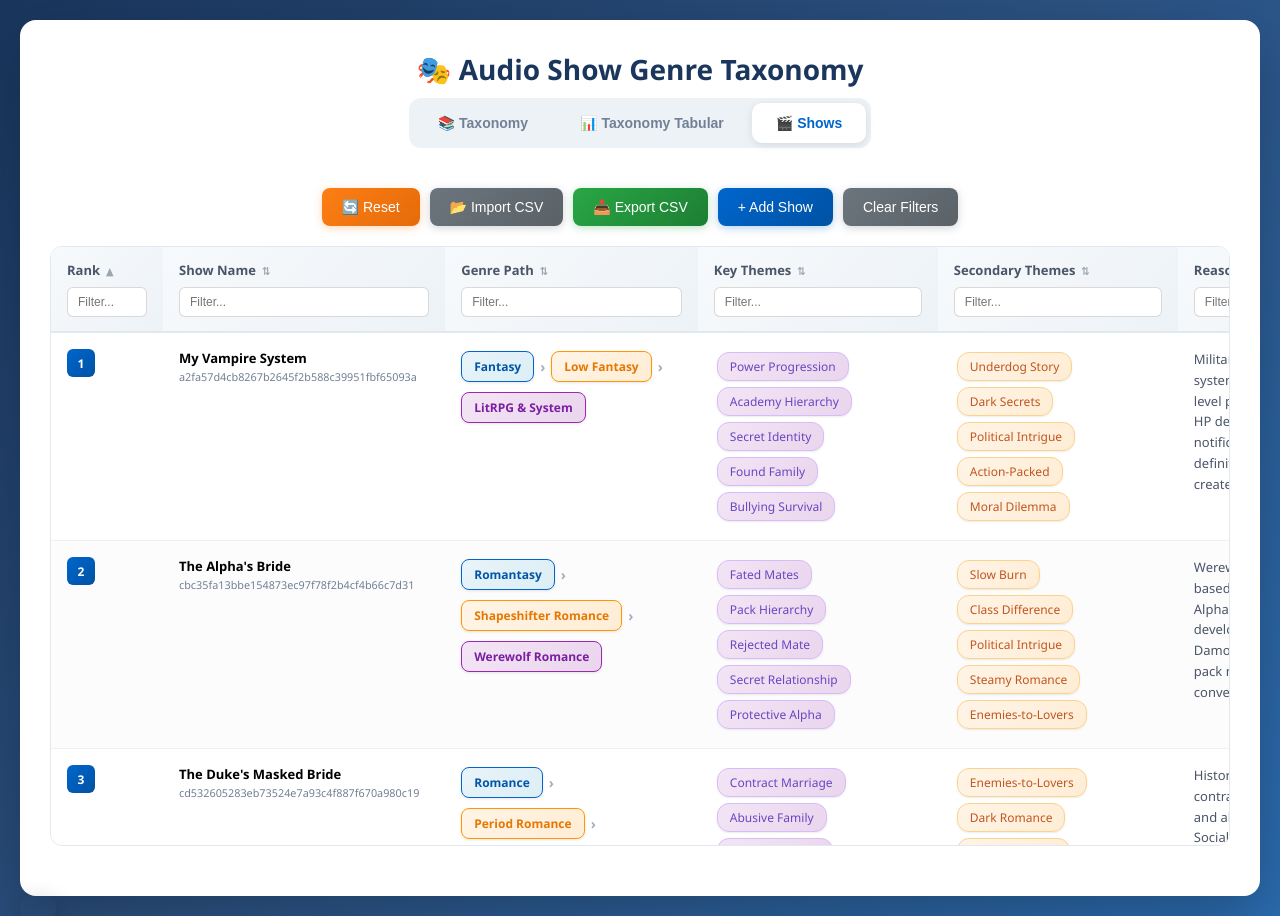
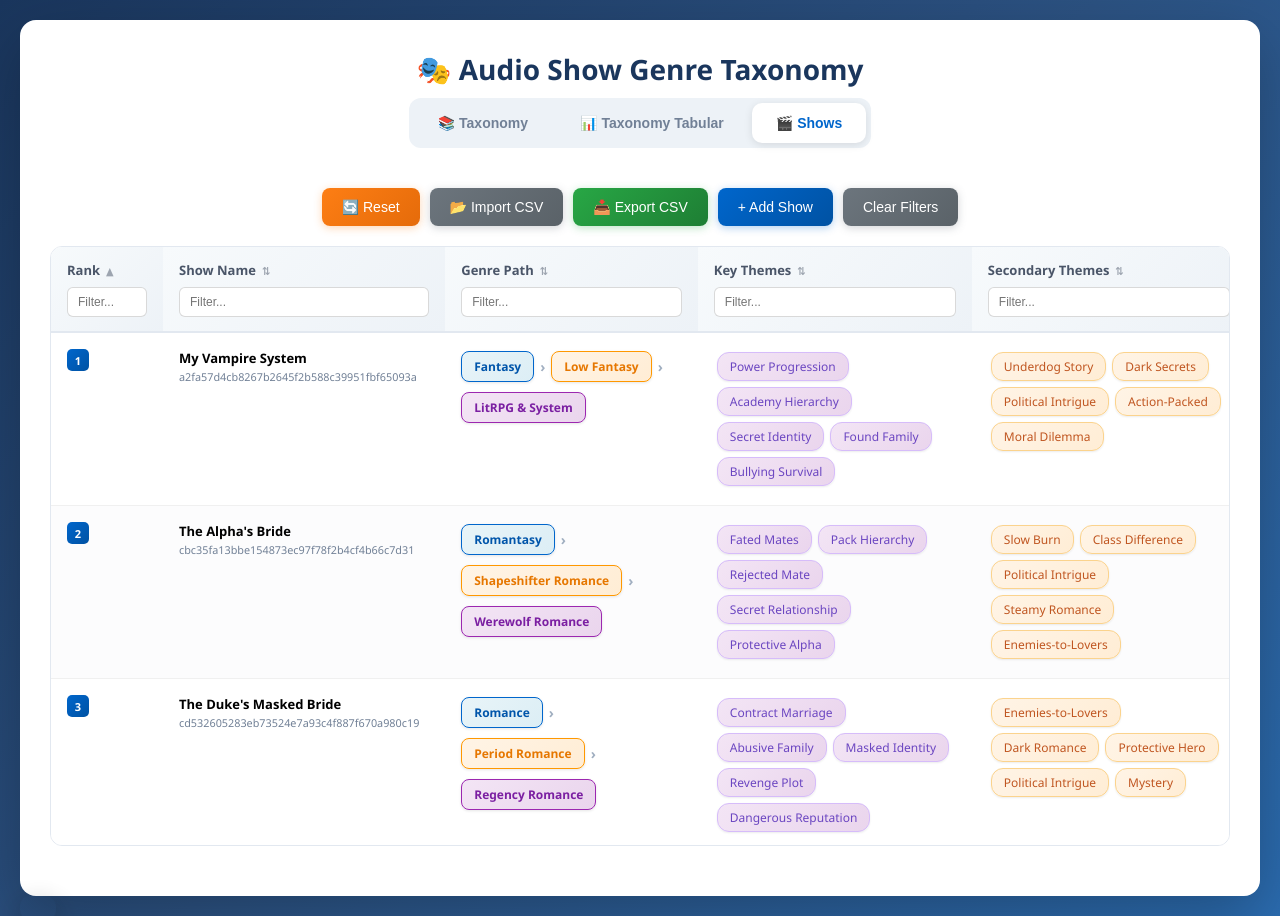
Before and after one commit to mehtabhavesh-code/Kevin_report, a plain HTML site: page index.html in a window 1280 px wide. Both pictures are taken after a click on the button "🎬 Shows". Drawn offline with Linux system fonts and the light colour scheme.

Commit message:
Update index.html

```diff
--- a/index.html
+++ b/index.html
@@ -1,4 +1,3 @@
-
 <!DOCTYPE html>
 <html lang="en">
 <head>
@@ -189,7 +188,8 @@
         .cell-text { font-size: 13px; line-height: 1.6; color: #4a5568; }
         .cell-empty { color: #a0aec0; font-style: italic; }
         /* Shows specific - MODIFIED */
-        .show-rank { display: inline-flex; align-items: center; justify-content: center; min-width: 28px; height: 28px; padding: 0 6px; background: linear-gradient(135deg, #0066cc, #0052a3); color: white; border-radius: 6px; font-weight: 700; font-size: 12px; }
+        .show-rank { display: inline-flex; align-items: center; justify-content: center; min-width: 22px; height: 22px; padding: 0 4px; background: linear-gradient(135deg, #0066cc, #0052a3); color: white; border-radius: 5px; font-weight: 700; font-size: 11px; }
+        .show-name-cell { word-wrap: break-word; overflow-wrap: break-word; }
         .show-actions { display: flex; gap: 4px; flex-wrap: wrap; }
         .show-edit-btn, .show-delete-btn { border: none; padding: 6px 8px; border-radius: 5px; cursor: pointer; font-size: 11px; font-weight: 500; transition: all 0.2s; white-space: nowrap; }
         .show-edit-btn { background: linear-gradient(135deg, #0066cc, #0052a3); color: white; }
@@ -810,11 +810,11 @@
 
             // MODIFIED: New column order and widths
             const cols = [
-                {key:'branch',label:'Genre Path',group:'hierarchy',minW:'176px'},      // 80% of 220px
-                {key:'definition',label:'Definition',group:'content',minW:'336px'},    // +20% of 280px
-                {key:'keyThemes',label:'Key Themes',group:'content',minW:'360px'},     // 2x of 180px
-                {key:'secondaryThemes',label:'Secondary Themes',group:'content',minW:'360px'}, // 2x of 180px
-                {key:'examples',label:'Examples',group:'content',minW:'180px'}         // Moved after themes
+                {key:'branch',label:'Genre Path',group:'hierarchy',minW:'123px'},      // 70% of 176px
+                {key:'definition',label:'Definition',group:'content',minW:'362px'},    // +26px from genre path savings
+                {key:'keyThemes',label:'Key Themes',group:'content',minW:'387px'},     // +27px from genre path savings
+                {key:'secondaryThemes',label:'Secondary Themes',group:'content',minW:'360px'},
+                {key:'examples',label:'Examples',group:'content',minW:'180px'}
             ];
             COMPARISON_KEYS.forEach(k => cols.push({key:'comp_'+k,label:COMPARISON_LABELS[k],group:'comparison',minW:'160px'}));
 
@@ -943,12 +943,12 @@
 
         // MODIFIED: Updated column widths for Shows
         const SHOW_COLUMNS = [
-            {key:'rank',label:'Rank',minW:'50px'},              // Reduced from 70px
-            {key:'name',label:'Show Name',minW:'112px'},        // 70% of 160px
-            {key:'branch',label:'Genre Path',minW:'220px'},
-            {key:'keyThemes',label:'Key Themes',minW:'240px'},  // +20% of 200px
-            {key:'secondaryThemes',label:'Secondary Themes',minW:'240px'}, // +20% of 200px
-            {key:'reason',label:'Reason',minW:'250px'}
+            {key:'rank',label:'Rank',minW:'25px'},              // 50% of 50px
+            {key:'name',label:'Show Name',minW:'78px'},         // 70% of 112px (text wraps)
+            {key:'branch',label:'Genre Path',minW:'176px'},     // 80% of 220px
+            {key:'keyThemes',label:'Key Themes',minW:'274px'},  // +34px from savings
+            {key:'secondaryThemes',label:'Secondary Themes',minW:'274px'}, // +34px from savings
+            {key:'reason',label:'Reason',minW:'285px'}          // +35px from savings
         ];
 
         function renderShowsTable() {
@@ -994,7 +994,7 @@
                 const stTags = s.secondaryThemes ? s.secondaryThemes.split(';').map(t => `<span class="cell-tag secondary">${t.trim()}</span>`).join('') : '<span class="cell-empty">-</span>';
                 html += `<tr>
                     <td><span class="show-rank">${s.rank || '-'}</span></td>
-                    <td><strong>${s.name}</strong><br><small style="color:#718096;">${s.id || ''}</small></td>
+                    <td class="show-name-cell"><strong>${s.name}</strong><br><small style="color:#718096;">${s.id || ''}</small></td>
                     <td><div class="branch-path">${branchHtml}</div></td>
                     <td>${ktTags}</td>
                     <td>${stTags}</td>
```
